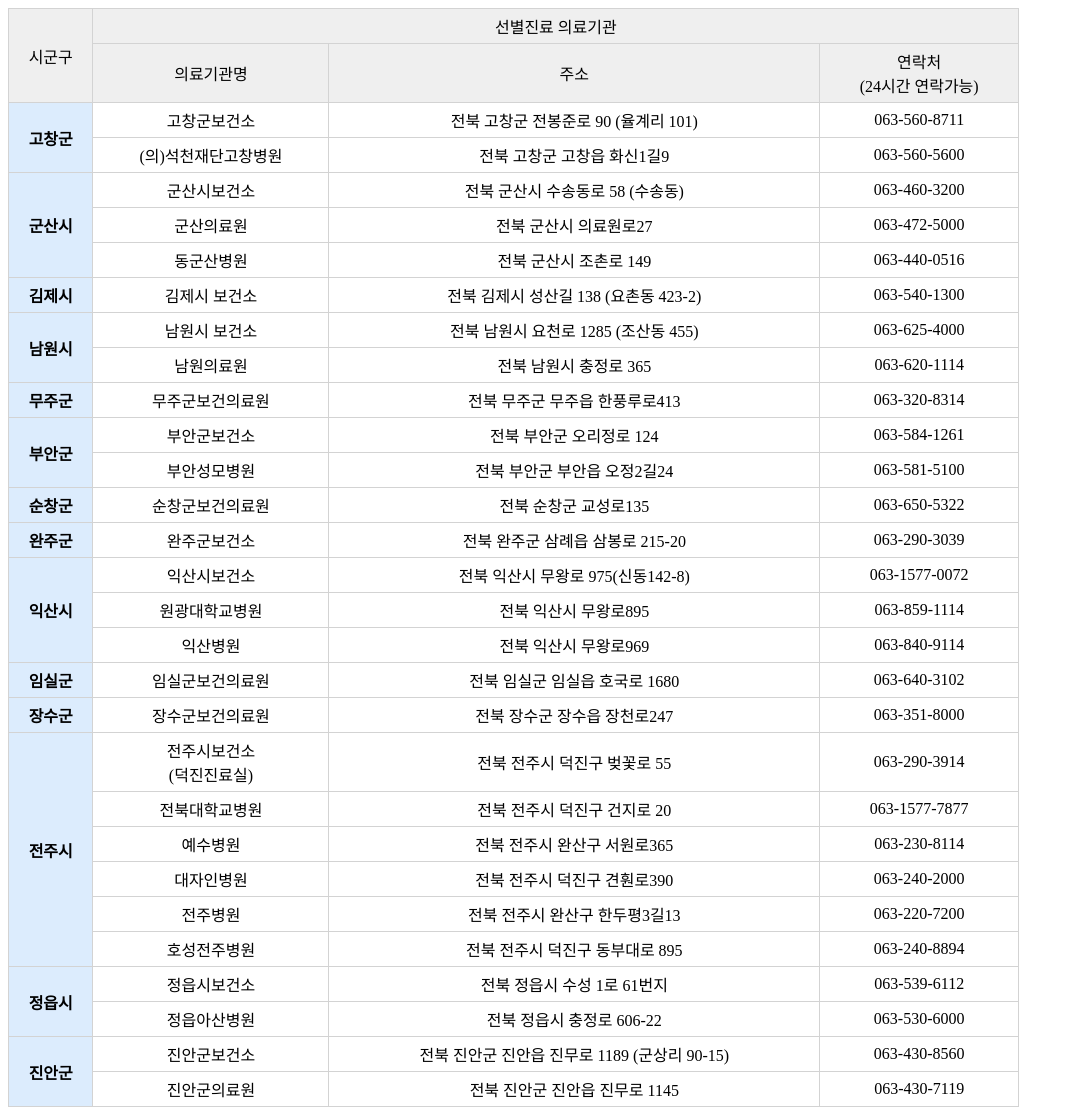
After one commit to narin111/COVID19-MAP, a Django app: template cmapsite/corona/templates/corona/hospital_corona.html in a window 1280 px wide. The commit adds this page. Shown: the whole page, without its empty margins (0-1074 px from the left). Run offline with Django 3.2, Linux system fonts and the light colour scheme; the template is opened without the code that fills it, so the values that code supplies are empty.

Commit message:
지도-표 서로 연결

```diff
--- a/cmapsite/cmapsite/urls.py
+++ b/cmapsite/cmapsite/urls.py
@@ -1,8 +1,10 @@
 from django.contrib import admin
 from django.urls import path, include
 from django.conf.urls import url
+from django.conf import settings
+from django.conf.urls.static import static
 
 urlpatterns = [
     url(r'^', include('corona.urls')),
     path('admin/', admin.site.urls),
-]
+] + static(settings.STATIC_URL, document_root=settings.STATIC_ROOT)
--- /dev/null
+++ b/cmapsite/corona/templates/corona/hospital_corona.html
@@ -0,0 +1,195 @@
+<!DOCTYPE html>
+<html lang="ko">
+<head>
+    <meta charset="UTF-8">
+    <meta name="viewport" content="width=device-width, initial-scale=1.0">
+    <title>전북 시군구 선별진료 의료기관</title>
+
+    <style>
+        body {
+            fontsize: 14px;
+        }
+        table {
+            width: 80%;
+            border-collapse: collapse;
+        }
+        table td,
+        table th {
+            text-align: center;
+            padding: 5px;
+            border: 1px solid lightgray;
+        }
+        table th{
+            background-color: rgb(220, 236, 253);
+        }
+    </style>
+</head>
+
+<body>
+    <table border="1">
+        <tr>
+            <td bgcolor="efefef" rowspan="2">시군구</td>
+            <td bgcolor="efefef" colspan="3">선별진료 의료기관</td>
+        </tr>
+        <tr>
+            <td bgcolor="efefef">의료기관명</td>
+            <td bgcolor="efefef">주소</td>
+            <td bgcolor="efefef">연락처<br>(24시간 연락가능)</td>
+        </tr>
+        <tr>
+            <th bg rowspan="2">고창군</th>
+            <td>고창군보건소</td>
+            <td>전북 고창군 전봉준로 90 (율계리 101)</td>
+            <td>063-560-8711</td>
+        </tr>
+        <tr>
+            <td>(의)석천재단고창병원</td>
+            <td>전북 고창군 고창읍 화신1길9</td>
+            <td>063-560-5600</td>
+        </tr>
+        <tr>
+            <th rowspan="3">군산시</th>
+            <td>군산시보건소</td>
+            <td>전북 군산시 수송동로 58 (수송동)</td>
+            <td>063-460-3200</td>
+        </tr>
+        <tr>
+            <td>군산의료원</td>
+            <td>전북 군산시 의료원로27</td>
+            <td>063-472-5000</td>
+        </tr>
+        <tr>
+            <td>동군산병원</td>
+            <td>전북 군산시 조촌로 149</td>
+            <td>063-440-0516</td>
+        </tr>
+        <tr>
+            <th>김제시</th>
+            <td>김제시 보건소</td>
+            <td>전북 김제시 성산길 138 (요촌동 423-2)</td>
+            <td>063-540-1300</td>
+        </tr>
+        <tr>
+            <th rowspan="2">남원시</th>
+            <td>남원시 보건소</td>
+            <td>전북 남원시 요천로 1285 (조산동 455)</td>
+            <td>063-625-4000</td>
+        </tr>
+        <tr>
+            <td>남원의료원</td>
+            <td>전북 남원시 충정로 365</td>
+            <td>063-620-1114</td>
+        </tr>
+        <tr>
+            <th>무주군</th>
+            <td>무주군보건의료원</td>
+            <td>전북 무주군 무주읍 한풍루로413</td>
+            <td>063-320-8314</td>
+        </tr>
+        <tr>
+            <th rowspan="2">부안군</th>
+            <td>부안군보건소</td>
+            <td>전북 부안군 오리정로 124</td>
+            <td>063-584-1261</td>
+        </tr>
+        <tr>
+            <td>부안성모병원</td>
+            <td>전북 부안군 부안읍 오정2길24</td>
+            <td>063-581-5100</td>
+        </tr>
+        <tr>
+            <th>순창군</th>
+            <td>순창군보건의료원</td>
+            <td>전북 순창군 교성로135</td>
+            <td>063-650-5322</td>
+        </tr>
+        <tr>
+            <th>완주군</th>
+            <td>완주군보건소</td>
+            <td>전북 완주군 삼례읍 삼봉로 215-20</td>
+            <td>063-290-3039</td>
+        </tr>
+        <tr>
+            <th rowspan="3">익산시</th>
+            <td>익산시보건소</td>
+            <td>전북 익산시 무왕로 975(신동142-8)</td>
+            <td>063-1577-0072</td>
+        </tr>
+        <tr>
+            <td>원광대학교병원</td>
+            <td>전북 익산시 무왕로895</td>
+            <td>063-859-1114</td>
+        </tr>
+        <tr>
+            <td>익산병원</td>
+            <td>전북 익산시 무왕로969</td>
+            <td>063-840-9114</td>
+        </tr>
+        <tr>
+            <th>임실군</th>
+            <td>임실군보건의료원</td>
+            <td>전북 임실군 임실읍 호국로 1680</td>
+            <td>063-640-3102</td>
+        </tr>
+        <tr>
+            <th>장수군</th>
+            <td>장수군보건의료원</td>
+            <td>전북 장수군 장수읍 장천로247</td>
+            <td>063-351-8000</td>
+        </tr>
+        <tr>
+            <th rowspan="6">전주시</th>
+            <td>전주시보건소<br>(덕진진료실)</td>
+            <td>전북 전주시 덕진구 벚꽃로 55</td>
+            <td>063-290-3914</td>
+        </tr>
+        <tr>
+            <td>전북대학교병원</td>
+            <td>전북 전주시 덕진구 건지로 20</td>
+            <td>063-1577-7877</td>
+        </tr>
+        <tr>
+            <td>예수병원</td>
+            <td>전북 전주시 완산구 서원로365</td>
+            <td>063-230-8114</td>
+        </tr>
+        <tr>
+            <td>대자인병원</td>
+            <td>전북 전주시 덕진구 견훤로390</td>
+            <td>063-240-2000</td>
+        </tr>
+        <tr>
+            <td>전주병원</td>
+            <td>전북 전주시 완산구 한두평3길13</td>
+            <td>063-220-7200</td>
+        </tr>
+        <tr>
+            <td>호성전주병원</td>
+            <td>전북 전주시 덕진구 동부대로 895</td>
+            <td>063-240-8894</td>
+        </tr>
+        <tr>
+            <th rowspan="2">정읍시</th>
+            <td>정읍시보건소</td>
+            <td>전북 정읍시 수성 1로 61번지</td>
+            <td>063-539-6112</td>
+        </tr>
+        <tr>
+            <td>정읍아산병원</td>
+            <td>전북 정읍시 충정로 606-22</td>
+            <td>063-530-6000</td>
+        </tr>
+        <tr>
+            <th rowspan="2">진안군</th>
+            <td>진안군보건소</td>
+            <td>전북 진안군 진안읍 진무로 1189 (군상리 90-15)</td>
+            <td>063-430-8560</td>
+        </tr>
+        <tr>
+            <td>진안군의료원</td>
+            <td>전북 진안군 진안읍 진무로 1145</td>
+            <td>063-430-7119</td>
+        </tr>
+    </table>
+</body>
+</html>
--- a/cmapsite/corona/templates/corona/index.html
+++ b/cmapsite/corona/templates/corona/index.html
@@ -177,6 +177,9 @@
     </style>
 </head>
 
+<h1>
+    <a href="{% url 'chart' %}">표 보기 </a>
+</h1>
 <body>
     <link rel="stylesheet" href="mapstyle.css">
     <p style="margin-top:-12px">
--- a/cmapsite/corona/urls.py
+++ b/cmapsite/corona/urls.py
@@ -4,5 +4,6 @@
 
 
 urlpatterns = [
-    url(r'^$', views.index),
+    path("", views.index, name="index"),
+    path("chart/", views.chart, name="chart"),
 ]
```
Also changed, not shown: cmapsite/corona/DB_Crawling.py (added, +28 -0 lines), cmapsite/corona/templates/corona/chart.html (added, +117 -0 lines), cmapsite/corona/views.py (+16 -1 lines).
